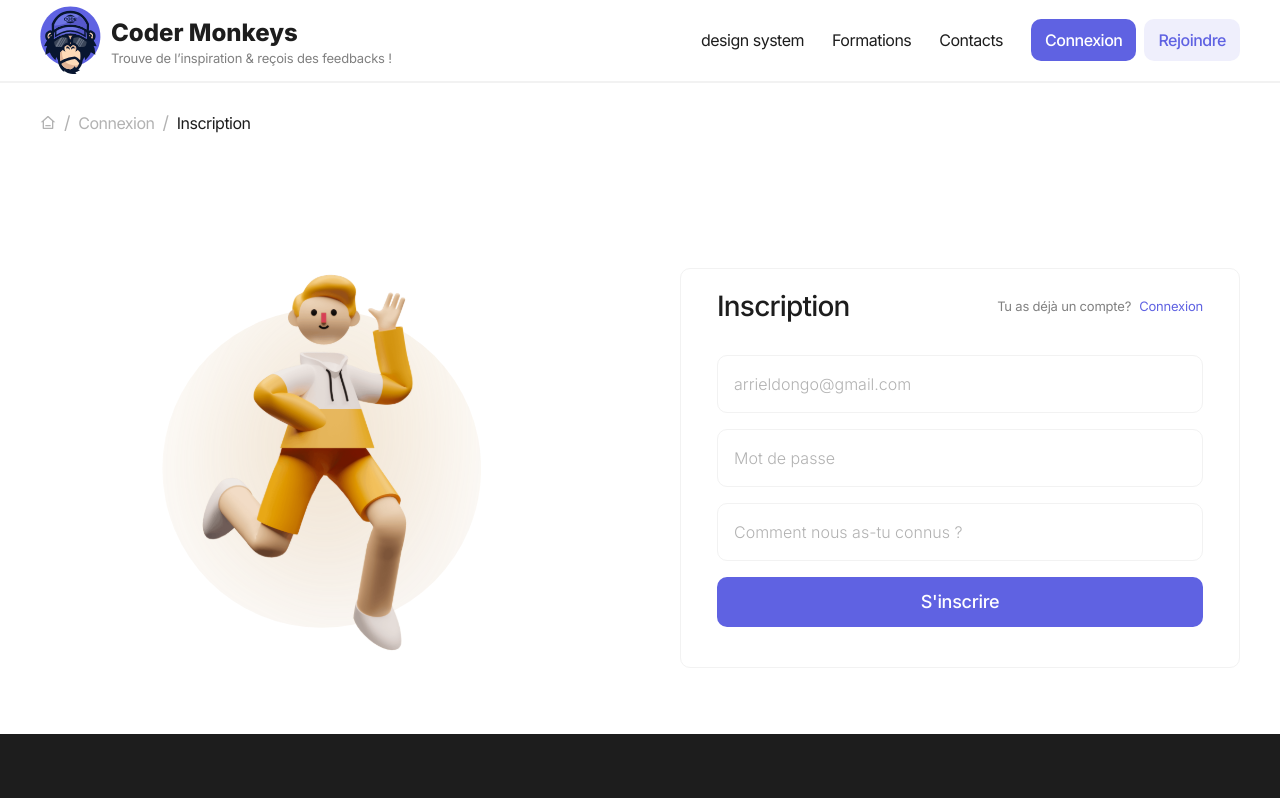
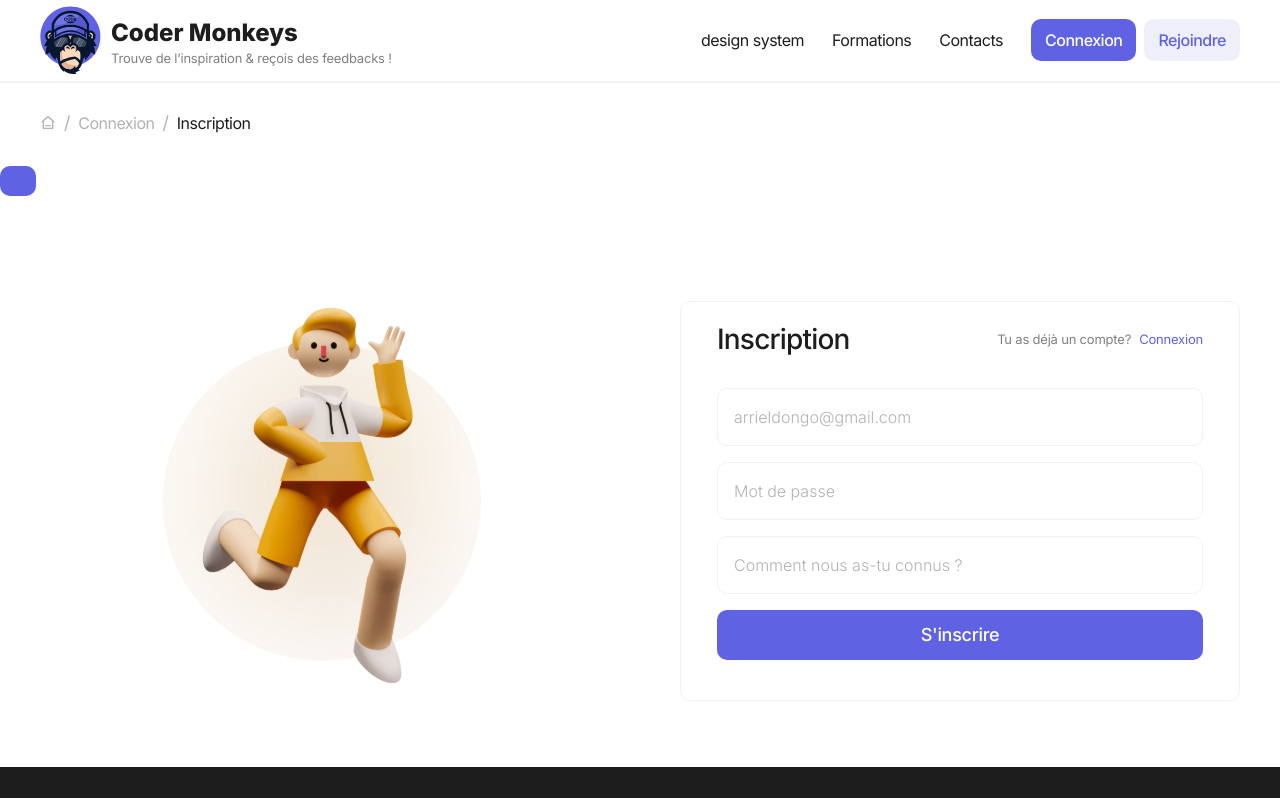
Before and after one commit to arrieldongo/FIRST-REACT-PROJECT, a Next.js app: page /connexion/inscription in a window 1280 px wide. Shown: the top 798 px of the page. Built offline with nearby package versions, Linux system fonts and the light colour scheme.

Commit message:
Ajout de useToggle dans l'authentification part1

```diff
--- /dev/null
+++ b/src/hooks/use-toggle.tsx
@@ -0,0 +1,21 @@
+import { useState } from "react"
+
+interface Props {
+  initial?: boolean
+}
+
+export const UseToggle = ({initial= false}:Props = {}) => {
+
+  const [value, setValue] = useState<boolean>(initial);
+
+  const toggle =() => {
+    setValue(!value)
+  };
+
+  return{
+    value,
+    setValue,
+    toggle
+
+  }
+}
--- a/src/ui/module/authentification/register/register.container.tsx
+++ b/src/ui/module/authentification/register/register.container.tsx
@@ -1,13 +1,15 @@
 import { SubmitHandler, useForm } from "react-hook-form";
 import { RegisterView } from "./register.view"
 import { RegisterFormFielsType } from "@/types/forms";
-import { useState } from "react";
 import { firebaseCreateUser } from "@/api/authentification";
 import { toast } from 'react-toastify';
+import { UseToggle } from "@/hooks/use-toggle";
+import { Button } from "@/ui/design-system/button/button";
 
 
 export const RegisterContainer = () => {
-  const [isLoading, setIsLoading] = useState<boolean>(false)
+  const{value: isLoading, setValue: setIsLoading, toggle } = UseToggle({initial: false});
+  console.log(isLoading)
 
   const {
     handleSubmit,
@@ -46,6 +48,7 @@ export const RegisterContainer = () => {
 
   return (
     <>
+      <Button action={toggle}></Button>
       <RegisterView
         form={{
           errors,
```
